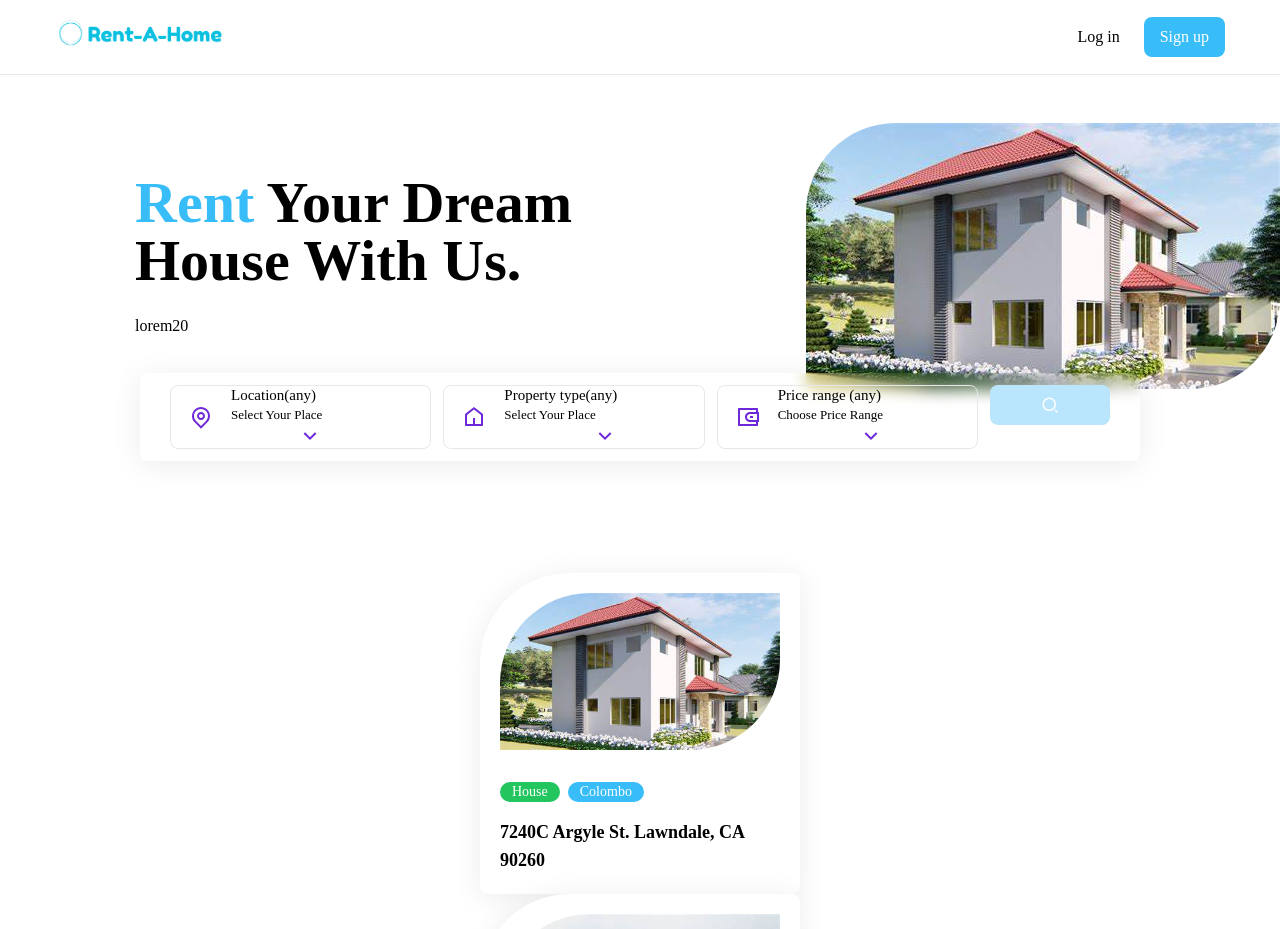
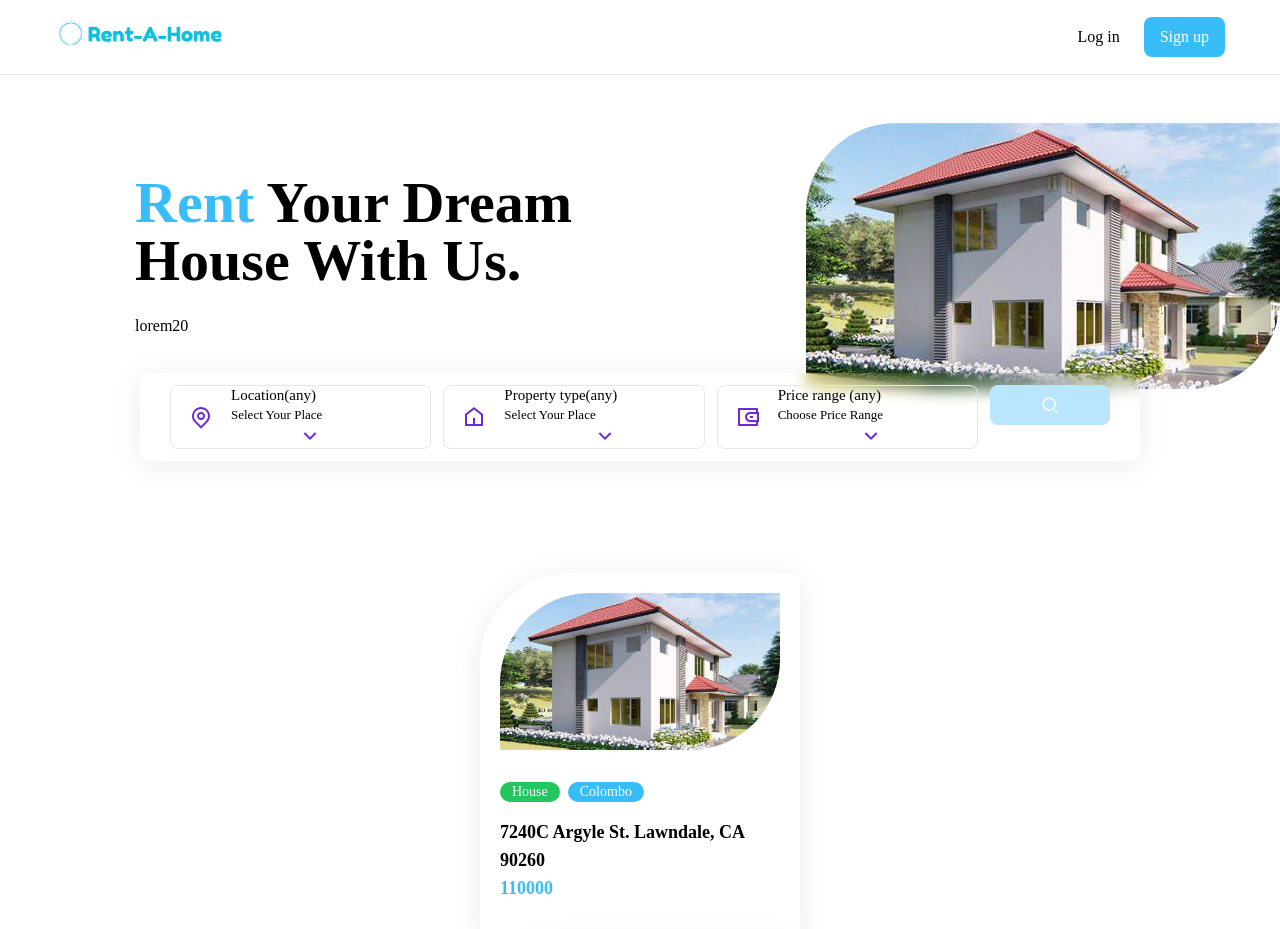
Before and after one commit to SachiniDeSilva/Rent-A-Home, a React (Create React App) app: page / in a window 1280 px wide. Shown: the top 929 px of the page. Built offline with nearby package versions, Linux system fonts and the light colour scheme; a web font is replaced by a local one.

Commit message:
add prices

```diff
--- a/src/components/House.js
+++ b/src/components/House.js
@@ -15,6 +15,8 @@ const House = ({house }) => {
 
     </div>
     <div className='text-lg font-semibold max-w-[260px]'>{address}</div>
+    <div></div>
+    <div className='text-lg font-semibold text-sky-400 mb-4'>{price}</div>
     </div>
 
 
```
